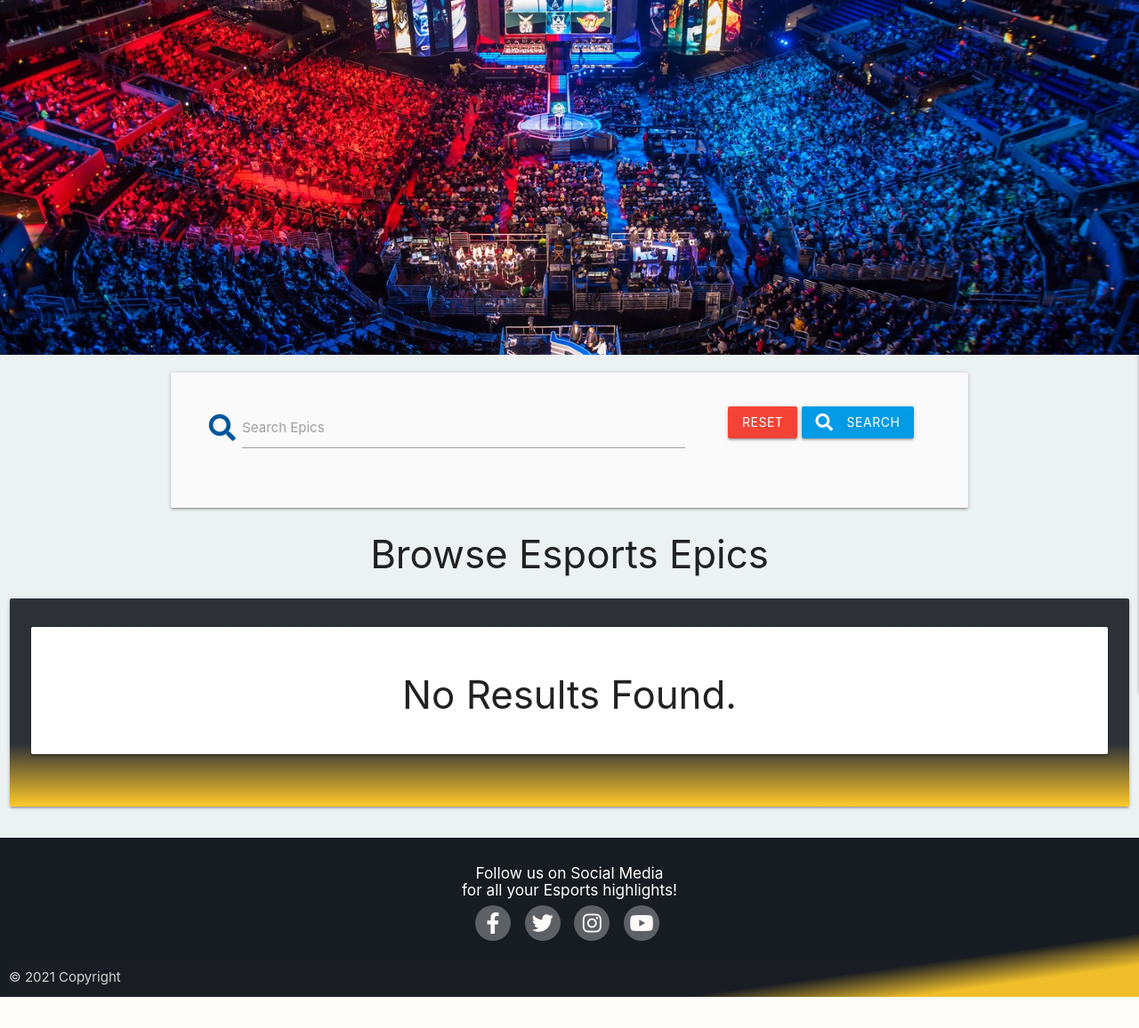
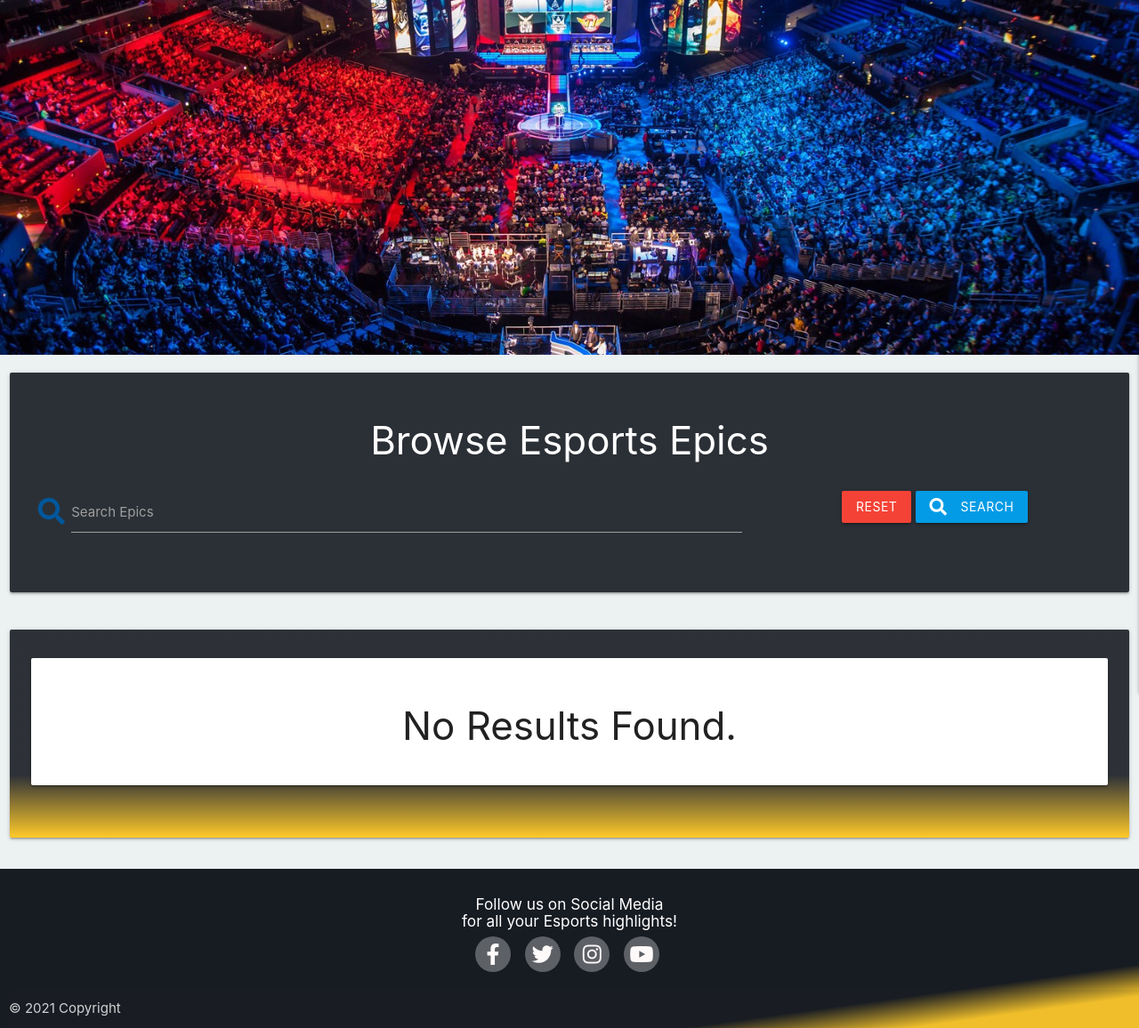
Before and after one commit to jamesr1775/esports-epics, a Flask app: page /browse in a window 1280 px wide. Shown: the part 81-1237 px from the top of the page at 89% size. Before the commit the page ends 1202 px from the top, so only its background shows below. Run offline with Flask 2, Linux system fonts and the light colour scheme; data that the repository does not hold is empty; some libraries are stand-ins or nearby versions.

Commit message:
styling the search bar in the browse page and moving the header to this row, adjusted the js for modifying post image to room for margin in the calculation

```diff
--- a/static/css/style.css
+++ b/static/css/style.css
@@ -260,6 +260,11 @@ nav {
     margin-top: 10px;
     margin-left: calc(50% - 50px);
 }
+.browse-search{
+    margin-top: 0;
+    color: #fff;
+    background-color: rgba(23, 27, 34, 0.9);
+}
 /*********************** manage site ***********************/
 .journalist-status{
     margin-left: 10px;
--- a/static/js/script.js
+++ b/static/js/script.js
@@ -51,7 +51,7 @@ function resizeEpicCards() {
     $('.epic-card').each(function() {
         var heightVodBtn = $(this).find('.vod-modal-btn').height();
         var heightDescription = $(this).find('.epic-description').height();
-        $(this).find('.epic-image').height(maxHeight - heightDescription - heightVodBtn - 0.15*maxHeight);
+        $(this).find('.epic-image').height(maxHeight - heightDescription - heightVodBtn - 20 -  0.15*maxHeight);
         $(this).height(maxHeight);
     });
 
--- a/templates/browse.html
+++ b/templates/browse.html
@@ -6,13 +6,15 @@
             <span class="hero-image" role="img" aria-label="Esports Tournament Arena"></span>
         </div>
     </div>
-    <div class="container">
-        <div class="row card-panel grey lighten-5">
-            <form action="{{ url_for('search') }}" method="post" class="col s12">
+    <div class="row">
+        <div class="col s12">
+            <div class="card-panel  browse-search">
+                <h3 class="center-align">Browse Esports Epics</h3>
+                <form action="{{ url_for('search') }}" method="post" class="">
                     <div class="row valign-wrapper center-align">
                         <div class="input-field col s12 m8">
                             <i class="fas fa-search prefix light-blue-text text-darken-4"></i>
-                        <input type="text" name="query" id="query" minlength="3" class="validate" required>
+                            <input type="text" name="query" id="query" minlength="3" class="validate white-text" required>
                             <label for="query">Search Epics</label>
                         </div>
                         <div class="col s12 m4">
@@ -28,8 +30,8 @@
                 </form>
             </div>
         </div>
+    </div>
     <div class="row">
-        <h3 class="center-align">Browse Esports Epics</h3>
         <div class="col s12">
             <div class="card-panel browse-card-container">
                 <div class="row">
```
Lines whose indentation alone changed are shown as unchanged.
